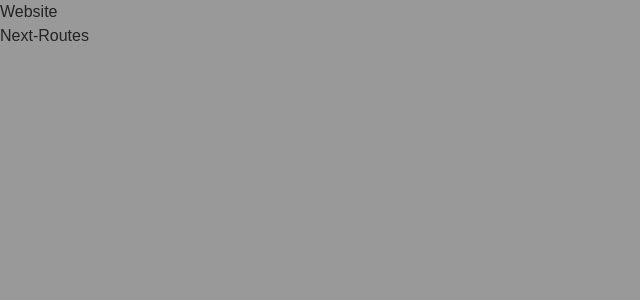
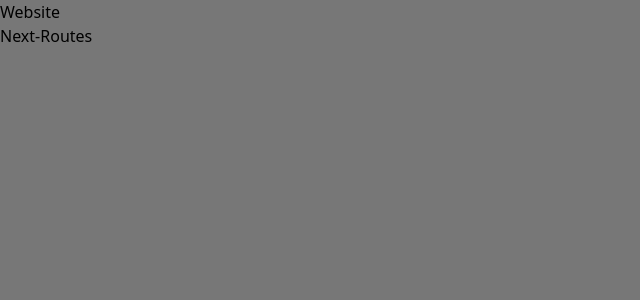
Before and after one commit to YuriyPilipenkoKH/product-mix, a Next.js app: page / in a window 1280 px wide. Shown: the top 300 px of the page, without its empty margins (0-640 px from the left). Built offline with nearby package versions, Linux system fonts and the light colour scheme.

Commit message:
dashboard page

```diff
--- a/src/app/globals.css
+++ b/src/app/globals.css
@@ -3,19 +3,107 @@
 @tailwind utilities;
 
 :root {
-  --background: #999;
-  --foreground: #222;
+  --background-color: #777;
+  --accent-color: #ff8356;
+  --fone-color: #fef9f9;
+  --background-modal:  #9a9b96;
+
+  --yellow: #ffc107;
+  --white: #ffffff;
+  --white-bg: #fdf7f2;
+
+  --black: #111111;
+  --medium-blue: #76bcf9;
+  --blue: #54adff;
+  --light-blue: #9acbf8;
+  --green: #159638;
+  --dark-green: #14532d;
+  --red: #b10b26;
+  --grey: #888888;
+
+  /* Your default theme */
+  --background: #eee;
+  --foreground: #333;
+  --text:#222;
+
+  --auth-bg:#034739;
+  --website-bg:#242c63;
+
 }
 
-@media (prefers-color-scheme: dark) {
-  :root {
-    --background: #111;
-    --foreground: #eee;
-  }
+
+:root.light {
+  --background-color: #9a9b96;
+  --background-link: transparent;
+  --background-modal:  #9a9b96;
+  --text-color: #1C1E21;
+  --card-color: #fff;
+
+  --main-text:  #001129;
+  --link-span:  #ffc107;
+}
+
+:root.dark {
+  --background-color: #041020;
+  --background-link: #ff75;
+  --background-modal:  #042043;
+  --text-color: #f5f6f7cc;
+  --card-color: #9994;
+
+  --main-text:  #001129;
+  --link-span:  #54adff;
+
 }
 
 body {
-  color: var(--foreground);
-  background: var(--background);
-  font-family: Arial, Helvetica, sans-serif;
+  background-color: var(--background-color);
+  -webkit-font-smoothing: antialiased;
+  -moz-osx-font-smoothing: grayscale;
+  transition: all 1s ease;
+  margin: 0;
+  padding: 0;
+  min-height: 100vh;
 }
+
+* {
+  box-sizing: border-box;
+}
+
+ul, li {
+  list-style: none;
+  padding: 0;
+  margin: 0;
+}
+
+a {
+  text-decoration: none;
+  color: inherit;
+}
+
+h1,
+h2,
+h3,
+h4,
+h5,
+h6,
+p {
+  margin: 0;
+  padding: 0;
+}
+
+img {
+  display: block;
+  max-width: 100%;
+  height: auto;
+}
+
+.visually-hidden {
+  position: absolute;
+  width: 1px;
+  height: 1px;
+  margin: -1px;
+  padding: 0;
+  overflow: hidden;
+  border: 0;
+  clip: rect(0 0 0 0);
+}
```
Also changed, not shown: src/app/(website)/dashboard/page.tsx (added, +23 -0 lines).
